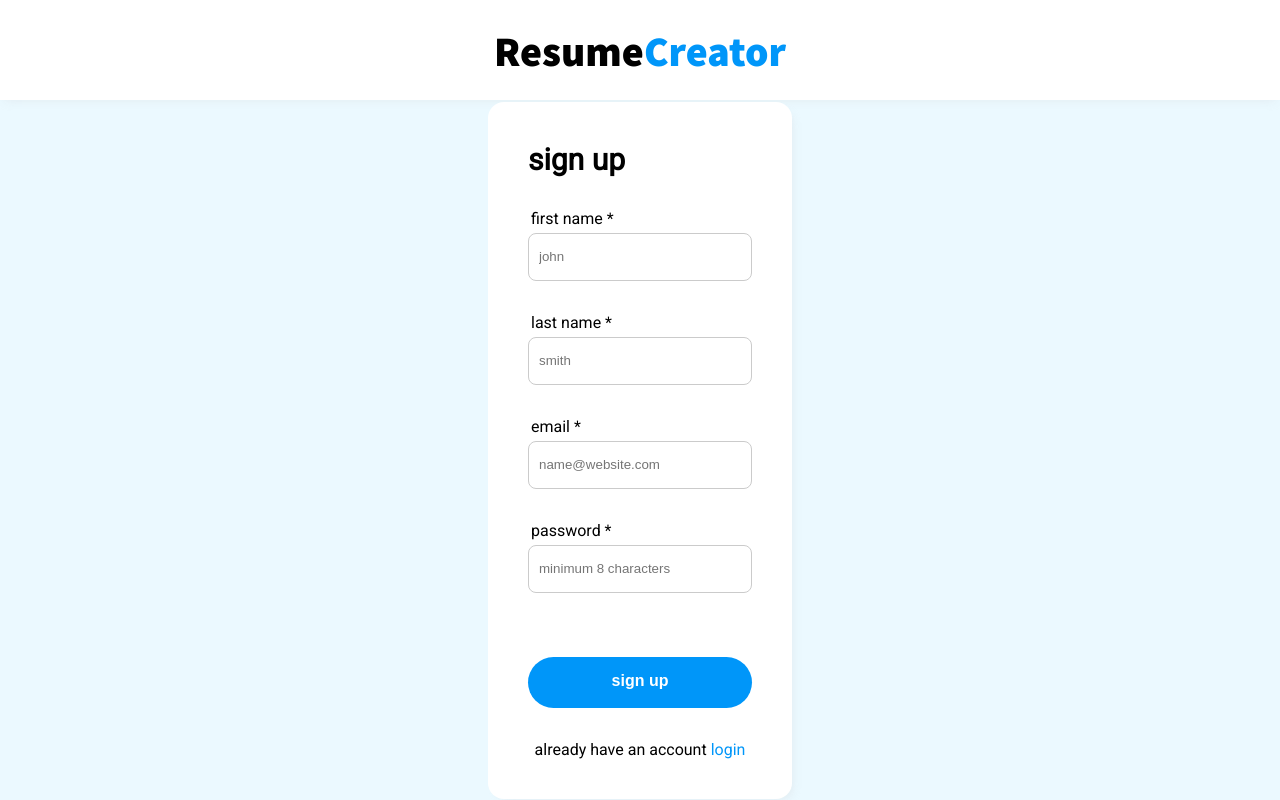
After one commit to sanket-pande/PDF-RESUME_CREATOR, a Django app: page /signup in a window 1280 px wide. The commit adds this page. Run offline with Django 3.2, Linux system fonts and the light colour scheme.

Commit message:
update: login and signup page created

```diff
--- a/requirements.txt
+++ b/requirements.txt
@@ -1,6 +1,6 @@
 asgiref==3.4.1
 Brotli==1.0.9
-cffi==1.14.6
+cffi==1.15.1
 cssselect2==0.4.1
 Django==3.2.7
 fonttools==4.27.0
@@ -17,4 +17,4 @@ tinycss2==1.1.0
 weasyprint==53.3
 webencodings==0.5.1
 whitenoise==5.3.0
-zopfli==0.1.8
+zopfli==0.2.1
--- a/resume/static/css/base.css
+++ b/resume/static/css/base.css
@@ -7,6 +7,7 @@
     --white: #FFFFFF;
     --unnamed-color-707070: #707070;
     --primary-colour: #0096F9;
+    --translucent-gray: #cbcbcb4f;
     /* Other common items */
     font-family: 'Roboto', sans-serif;
 }
@@ -16,3 +17,45 @@ body {
     margin: 0;
     background-color: var(--background-colour);
 }
+
+.navbar a,
+a.cta,
+a.nav-link {
+	text-decoration: none;
+}
+
+.logo {
+	font-size: 0px;
+	font-weight: bold;
+	color: var(--black);
+	font-family: "Assistant", sans-serif;
+}
+
+.logo span {
+	font-size: 42px;
+}
+
+.logo .left {
+	color: var(--black);
+}
+
+.logo .right {
+	color: var(--primary-colour);
+}
+
+.main-container {
+	width: 70%;
+	max-width: 85rem;
+	display: flex;
+	justify-content: space-between;
+	align-items: center;
+	margin: 0 auto;
+}
+
+.d-block {
+    display: block;
+}
+
+.d-flex {
+    display: flex;
+}
--- /dev/null
+++ b/resume/static/css/signin_signup.css
@@ -0,0 +1,73 @@
+.navbar {
+    height: 100px;
+    max-height: 100px;
+    background-color: var(--white);
+    padding: 0px 140px;
+    display: flex;
+    align-items: center;
+    justify-content: center;
+    box-shadow: 0px 5px 10px -5px var(--translucent-gray);
+}
+
+.main-container {
+    justify-content: center;
+    height: calc(100vh - 100px);
+}
+
+.column-title {
+    font-size: 30px;
+    font-weight: bold;
+}
+
+.cta.primary {
+    background-color: var(--primary-colour);
+    border-radius: 3rem;
+    padding: 15px 30px 18px 30px;
+    font-size: 1rem;
+    font-weight: bold;
+    border: 0;
+    color: var(--white);
+    width: 100%;
+}
+
+.center.column {
+    width: 25%;
+    background-color: var(--white);
+    padding: 2.5rem;
+    border-radius: 1rem;
+    box-shadow: 5px 5px 10px -5px var(--translucent-gray);
+}
+
+.form-container {
+    width: 100%;
+}
+
+.form-element {
+    margin: 2rem 0px;
+}
+
+.form-element .text-box {
+    box-sizing: border-box;
+    height: 3rem;
+    border-radius: 0.5rem;
+    padding: 10px;
+    border: 1px solid var(--gray);
+    width: 100%;
+}
+
+.form-element .text-box:focus-visible {
+    outline: 1px solid var(--black);
+}
+
+.form-element label {
+    margin: 5px 3px;
+    display: block;
+}
+
+.center-text {
+    text-align: center;
+}
+
+.nav-link {
+    color: var(--primary-colour);
+}
--- a/resume/templates/base.html
+++ b/resume/templates/base.html
@@ -12,7 +12,13 @@
 	<link rel="preconnect" href="https://fonts.gstatic.com" crossorigin>
 	<link href="https://fonts.googleapis.com/css2?family=Assistant:wght@800&family=Open+Sans&family=Roboto&display=swap" rel="stylesheet">
 	<link rel="stylesheet" href="{% static 'css/base.css' %}" type="text/css">
-	<link rel="stylesheet" href="{% static 'css/home.css' %}" type="text/css">
+
+	{% if request.path == "/" %}
+		<link rel="stylesheet" href="{% static 'css/home.css' %}" type="text/css">
+	{% endif %}
+	{% if request.path == "/signin" or request.path == "/signup" %}
+		<link rel="stylesheet" href="{% static 'css/signin_signup.css' %}" type="text/css">
+	{% endif %}
 </head>
 
 <body>
--- /dev/null
+++ b/resume/templates/blank.html
@@ -0,0 +1,5 @@
+{% extends "base.html" %}
+
+{% block content %}
+<div class="div">Works</div>
+{% endblock content %}
--- a/resume/templates/home.html
+++ b/resume/templates/home.html
@@ -6,7 +6,7 @@
 		<span class="left">Resume</span>
 		<span class="right">Creator</span>
 	</a>
-	<a href="/login" class="border cta small">sign in</a>
+	<a href="/signin" class="border cta small">sign in</a>
 	<a href="/signup" class="filled cta small">sign up</a>
 </nav>
 
--- /dev/null
+++ b/resume/templates/signup.html
@@ -0,0 +1,48 @@
+{% extends "base.html" %}
+
+{% block content %}
+<nav class="navbar">
+    <a href="/" class="logo">
+        <span class="left">Resume</span>
+        <span class="right">Creator</span>
+    </a>
+</nav>
+
+<div class="main-container">
+    <div class="center column">
+        <div class="column-title">sign up</div>
+
+        <form action="/register" class="form-container">
+
+            <div class="form-element">
+                <label for="firstName">first name *</label>
+                <input type="text" name="firstName" id="firstName" placeholder="john"
+                    class="d-block form-elements text-box">
+            </div>
+            <div class="form-element">
+                <label for="lastName">last name *</label>
+                <input type="text" name="lastName" id="lastName" placeholder="smith"
+                    class="d-block form-elements text-box">
+            </div>
+            <div class="form-element">
+                <label for="email">email *</label>
+                <input type="text" name="email" id="email" placeholder="name@website.com"
+                    class="d-block form-elements text-box">
+            </div>
+            <div class="form-element">
+                <label for="password">password *</label>
+                <input type="password" name="password" id="password" placeholder="minimum 8 characters"
+                    class="d-block form-elements text-box">
+            </div>
+
+            {% csrf_token %}
+            <input type="submit" value="sign up" class="filled cta primary form-element">
+        </form>
+
+        <div class="center-text">
+            already have an account
+            <a href="/signin" class="nav-link">login</a>
+        </div>
+    </div>
+</div>
+{% endblock content %}
--- a/resume/urls.py
+++ b/resume/urls.py
@@ -1,9 +1,22 @@
+from xml.etree.ElementInclude import include
 from django.urls import path
 
 from . import views
 
 urlpatterns = [
+    # pages
     path('', views.index, name='index'),
+    path('signin', views.signin_page, name='signin_page'),
+    path('signup', views.signup_page, name='signup_page'),
+
+    # API's
+    path('login', views.login, name='login'),
+    path('register', views.register, name='register'),
+]
+
+authorised_urls = [
     path('print-resume/', views.print_pdf_resume, name='print_pdf_resume'),
     path('view-resume/', views.view_pdf_resume, name='view_pdf_resume'),
 ]
+
+urlpatterns.extend(authorised_urls)
--- a/resume/views.py
+++ b/resume/views.py
@@ -10,6 +10,20 @@ import os
 
 def index(request):
     return render(request, 'home.html', {})
+
+def signin_page(request):
+    return render(request, 'signin.html', {})
+
+def signup_page(request):
+    return render(request, 'signup.html', {})
+
+
+def login(request):
+    return HttpResponse('Hello')
+
+def register(request):
+    return HttpResponse('Hello')
+
 
 def view_pdf_resume(request):
     return render(request, 'simple_resume.html', {})
```
Also changed, not shown: resume/static/css/home.css (+1 -27 lines), resume/templates/signin.html (added, +38 -0 lines).
